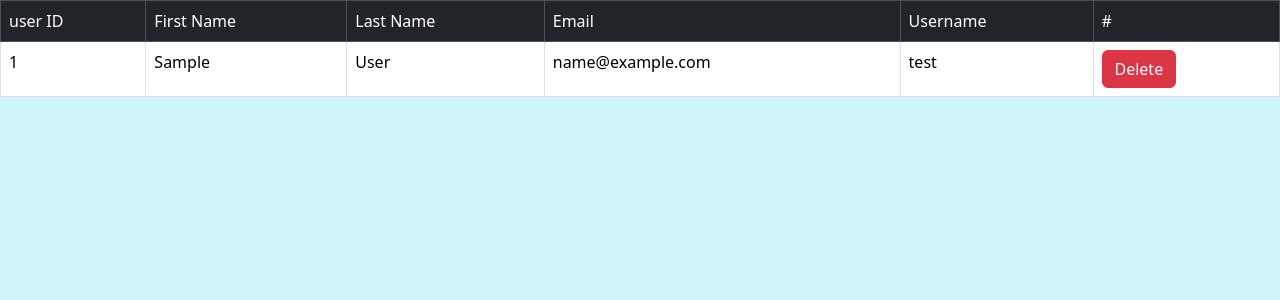
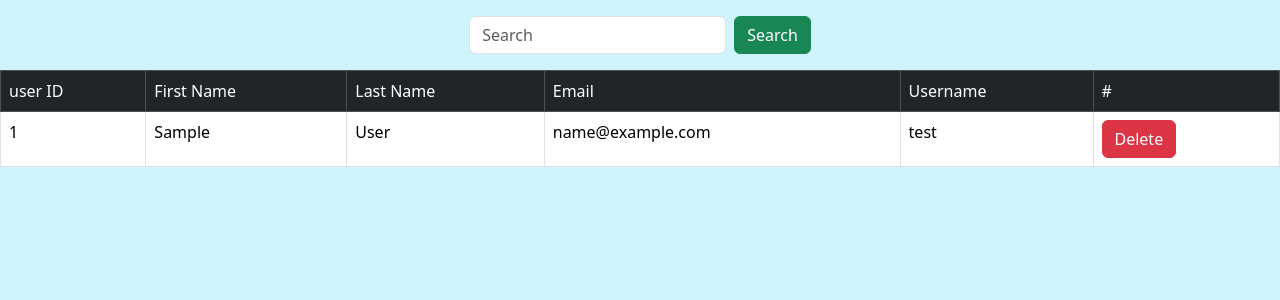
Before and after one commit to khalilh2002/GamingClub, a PHP site: page /admin-users.php in a window 1280 px wide. Shown: the part 72-372 px from the top of the page. Run offline with PHP 8.4, Linux system fonts and the light colour scheme; a user stored in the database is signed in; data comes from the database, SQL or seed files in the repository; tables that the repository leaves empty hold one stand-in row (values such as "Sample post").

Commit message:
search bar

```diff
--- a/admin-users.php
+++ b/admin-users.php
@@ -15,10 +15,32 @@
             include_once "./admin-navbar.php";
         ?>
     </header>
+        <div class="d-flex justify-content-center m-3">
+            <form class="d-flex" role="search" method="get" action="admin-users.php">
+                <input class="form-control me-2" type="search" placeholder="Search" name="search_text" aria-label="Search">
+                <button class="btn btn-success" type="submit" name="search" value="search" >Search</button>
+            </form>
+            <?php
+                if (isset($_GET["search"] ,$_GET["search_text"] )&& $_GET["search"]=='search' ) {
+                    $search_text = $_GET["search_text"];
+                    $search=true;
+                }else {
+                    $search = false;
+                }
+            ?>
+        </div>
+
         <main >
             <?php
-                $qry = 'SELECT *
-                FROM users LEFT JOIN login ON users.id_login = login.id_login;';
+            if (!$search) {
+                $qry = 'SELECT * FROM users
+                LEFT JOIN login ON users.id_login = login.id_login;';
+            }else{
+                $qry = "SELECT * FROM users
+                LEFT JOIN login ON users.id_login = login.id_login
+                WHERE username LIKE '%$search_text%' or first_name LIKE '%$search_text%' or last_name LIKE '%$search_text%' ";
+            }
+
                 $stmt  = $conn->prepare($qry);
             ?>
 
```
Also changed, not shown: profile.php (+6 -1 lines), profile_pictures/Avatar-Rise-300x300.jpg (added), profile_pictures/Avatar-Yosuke-300x300.jpg (added), profile_pictures/YmxSwavX_200x200.png (added).
